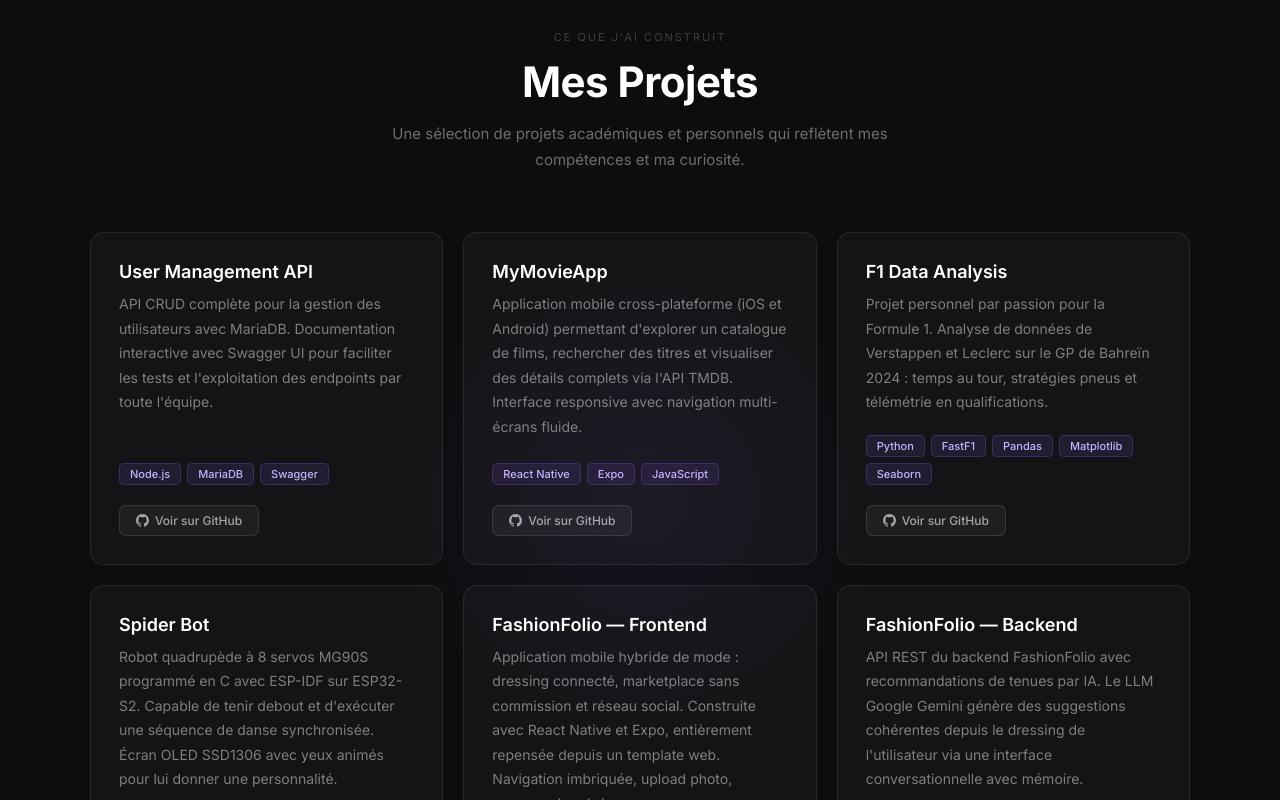
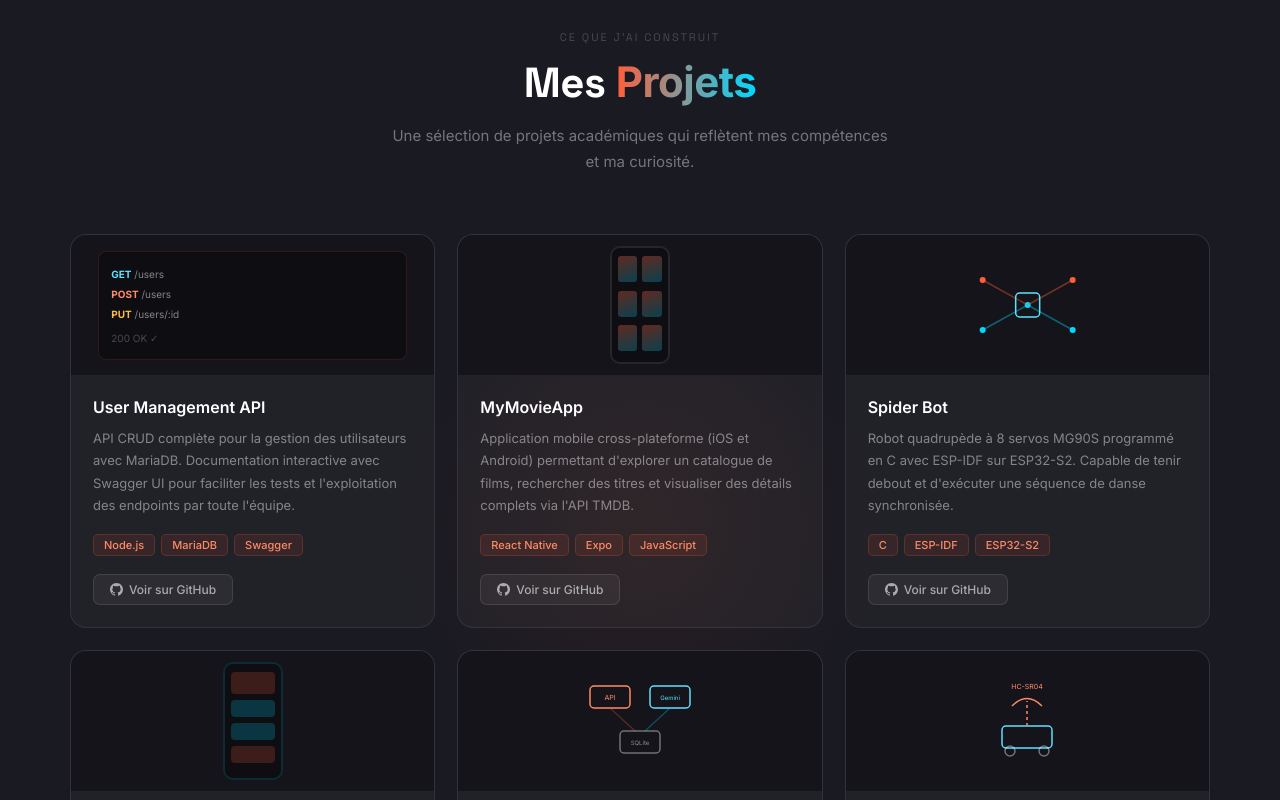
Before and after one commit to przlelia-art/Portfolio, a React (Vite) app: page / in a window 1280 px wide. Shown: the part 1900-2700 px from the top of the page. Built offline with nearby package versions, Linux system fonts and the light colour scheme.

Commit message:
feat(about andproject): change the design and add project

```diff
--- a/src/components/Projects.jsx
+++ b/src/components/Projects.jsx
@@ -4,46 +4,194 @@
   {
     id: 1,
     title: "User Management API",
-    description: "API CRUD complète pour la gestion des utilisateurs avec MariaDB. Documentation interactive avec Swagger UI pour faciliter les tests et l'exploitation des endpoints par toute l'équipe.",
+    description:
+      "API CRUD complète pour la gestion des utilisateurs avec MariaDB. Documentation interactive avec Swagger UI pour faciliter les tests et l'exploitation des endpoints par toute l'équipe.",
     technologies: ["Node.js", "MariaDB", "Swagger"],
     githubLink: "https://github.com/przlelia-art/Doc-protocolaire",
+    visual: "api",
   },
   {
     id: 2,
     title: "MyMovieApp",
-    description: "Application mobile cross-plateforme (iOS et Android) permettant d'explorer un catalogue de films, rechercher des titres et visualiser des détails complets via l'API TMDB. Interface responsive avec navigation multi-écrans fluide.",
+    description:
+      "Application mobile cross-plateforme (iOS et Android) permettant d'explorer un catalogue de films, rechercher des titres et visualiser des détails complets via l'API TMDB.",
     technologies: ["React Native", "Expo", "JavaScript"],
     githubLink: "https://github.com/przlelia-art/EtnaFlix",
+    visual: "movie",
   },
   {
     id: 3,
-    title: "F1 Data Analysis",
-    description: "Projet personnel par passion pour la Formule 1. Analyse de données de Verstappen et Leclerc sur le GP de Bahreïn 2024 : temps au tour, stratégies pneus et télémétrie en qualifications.",
-    technologies: ["Python", "FastF1", "Pandas", "Matplotlib", "Seaborn"],
-    githubLink: "https://github.com/przlelia-art/f1-data-analysis",
+    title: "Spider Bot",
+    description:
+      "Robot quadrupède à 8 servos MG90S programmé en C avec ESP-IDF sur ESP32-S2. Capable de tenir debout et d'exécuter une séquence de danse synchronisée.",
+    technologies: ["C", "ESP-IDF", "ESP32-S2"],
+    githubLink: "https://github.com/przlelia-art",
+    visual: "spider",
   },
   {
     id: 4,
-    title: "Spider Bot",
-    description: "Robot quadrupède à 8 servos MG90S programmé en C avec ESP-IDF sur ESP32-S2. Capable de tenir debout et d'exécuter une séquence de danse synchronisée. Écran OLED SSD1306 avec yeux animés pour lui donner une personnalité.",
-    technologies: ["C", "ESP-IDF", "ESP32-S2", "LEDC PWM", "I2C", "OLED"],
+    title: "FashionFolio — Frontend",
+    description:
+      "Application mobile hybride de mode : dressing connecté, marketplace sans commission et réseau social. Construite avec React Native et Expo.",
+    technologies: ["React Native", "Expo", "JWT"],
     githubLink: "https://github.com/przlelia-art",
+    visual: "fashion",
   },
   {
     id: 5,
-    title: "FashionFolio — Frontend",
-    description: "Application mobile hybride de mode : dressing connecté, marketplace sans commission et réseau social. Construite avec React Native et Expo, entièrement repensée depuis un template web. Navigation imbriquée, upload photo, messagerie privée.",
-    technologies: ["React Native", "Expo", "FastAPI", "React Navigation", "JWT"],
+    title: "FashionFolio — Backend",
+    description:
+      "API REST avec recommandations de tenues par IA. Le LLM Google Gemini génère des suggestions cohérentes depuis le dressing de l'utilisateur.",
+    technologies: ["FastAPI", "SQLite", "Google Gemini"],
     githubLink: "https://github.com/przlelia-art",
+    visual: "db",
   },
   {
     id: 6,
-    title: "FashionFolio — Backend",
-    description: "API REST du backend FashionFolio avec recommandations de tenues par IA. Le LLM Google Gemini génère des suggestions cohérentes depuis le dressing de l'utilisateur via une interface conversationnelle avec mémoire.",
-    technologies: ["Python", "FastAPI", "SQLite", "Google Gemini", "JWT", "Pydantic"],
+    title: "Robot Voiture",
+    description:
+      "Robot autonome avec évitement d'obstacles (Arduino Uno, L298N, HC-SR04). Progressive speed reduction et bonus servo-scan ajoutés.",
+    technologies: ["Arduino", "HC-SR04", "L298N"],
     githubLink: "https://github.com/przlelia-art",
+    visual: "car",
   },
 ];
+
+function ProjectVisual({ type }) {
+  if (type === "api") {
+    return (
+      <div
+        style={{
+          width: "85%",
+          height: "78%",
+          background: "#0d0d12",
+          borderRadius: "8px",
+          border: "1px solid rgba(255,94,58,0.15)",
+          padding: "12px",
+          fontFamily: "monospace",
+          fontSize: "10px",
+          lineHeight: "2",
+        }}
+      >
+        <div>
+          <span style={{ color: "#5ce1ff", fontWeight: "bold" }}>GET</span>{" "}
+          <span style={{ color: "rgba(255,255,255,0.5)" }}>/users</span>
+        </div>
+        <div>
+          <span style={{ color: "#ff8a65", fontWeight: "bold" }}>POST</span>{" "}
+          <span style={{ color: "rgba(255,255,255,0.5)" }}>/users</span>
+        </div>
+        <div>
+          <span style={{ color: "#ffbd44", fontWeight: "bold" }}>PUT</span>{" "}
+          <span style={{ color: "rgba(255,255,255,0.5)" }}>/users/:id</span>
+        </div>
+        <div style={{ color: "rgba(255,255,255,0.25)", marginTop: "4px" }}>
+          200 OK ✓
+        </div>
+      </div>
+    );
+  }
+
+  if (type === "movie") {
+    return (
+      <div
+        style={{
+          width: "60px",
+          height: "118px",
+          background: "#0d0d12",
+          borderRadius: "10px",
+          border: "2px solid rgba(255,255,255,0.1)",
+          padding: "8px 6px",
+          display: "grid",
+          gridTemplateColumns: "1fr 1fr",
+          gap: "5px",
+        }}
+      >
+        {[...Array(6)].map((_, i) => (
+          <div
+            key={i}
+            style={{
+              height: "26px",
+              borderRadius: "3px",
+              background:
+                "linear-gradient(160deg, rgba(255,94,58,0.35), rgba(0,217,255,0.25))",
+            }}
+          />
+        ))}
+      </div>
+    );
+  }
+
+  if (type === "spider") {
+    return (
+      <svg width="100%" height="100%" viewBox="0 0 300 140">
+        <circle cx="150" cy="70" r="3" fill="#00d9ff" />
+        <circle cx="105" cy="45" r="3" fill="#ff5e3a" />
+        <circle cx="195" cy="45" r="3" fill="#ff5e3a" />
+        <circle cx="105" cy="95" r="3" fill="#00d9ff" />
+        <circle cx="195" cy="95" r="3" fill="#00d9ff" />
+        <line x1="150" y1="70" x2="105" y2="45" stroke="rgba(255,94,58,0.4)" strokeWidth="1.5" />
+        <line x1="150" y1="70" x2="195" y2="45" stroke="rgba(255,94,58,0.4)" strokeWidth="1.5" />
+        <line x1="150" y1="70" x2="105" y2="95" stroke="rgba(0,217,255,0.4)" strokeWidth="1.5" />
+        <line x1="150" y1="70" x2="195" y2="95" stroke="rgba(0,217,255,0.4)" strokeWidth="1.5" />
+        <rect x="138" y="58" width="24" height="24" rx="4" fill="none" stroke="#5ce1ff" strokeWidth="1.5" />
+      </svg>
+    );
+  }
+
+  if (type === "fashion") {
+    return (
+      <div
+        style={{
+          width: "60px",
+          height: "118px",
+          background: "#0d0d12",
+          borderRadius: "10px",
+          border: "2px solid rgba(0,217,255,0.15)",
+          padding: "8px 6px",
+          display: "flex",
+          flexDirection: "column",
+          gap: "6px",
+        }}
+      >
+        <div style={{ height: "22px", borderRadius: "4px", background: "rgba(255,94,58,0.2)" }} />
+        <div style={{ height: "17px", borderRadius: "4px", background: "rgba(0,217,255,0.2)" }} />
+        <div style={{ height: "17px", borderRadius: "4px", background: "rgba(0,217,255,0.2)" }} />
+        <div style={{ height: "17px", borderRadius: "4px", background: "rgba(255,94,58,0.2)" }} />
+      </div>
+    );
+  }
+
+  if (type === "db") {
+    return (
+      <svg width="130" height="100" viewBox="0 0 120 100">
+        <rect x="10" y="15" width="40" height="22" rx="4" fill="none" stroke="#ff8a65" strokeWidth="1.5" />
+        <text x="30" y="29" fontSize="7" fill="#ff8a65" textAnchor="middle" fontFamily="monospace">API</text>
+        <rect x="70" y="15" width="40" height="22" rx="4" fill="none" stroke="#5ce1ff" strokeWidth="1.5" />
+        <text x="90" y="29" fontSize="6" fill="#5ce1ff" textAnchor="middle" fontFamily="monospace">Gemini</text>
+        <rect x="40" y="60" width="40" height="22" rx="4" fill="none" stroke="rgba(255,255,255,0.4)" strokeWidth="1.5" />
+        <text x="60" y="74" fontSize="6" fill="rgba(255,255,255,0.5)" textAnchor="middle" fontFamily="monospace">SQLite</text>
+        <line x1="30" y1="37" x2="55" y2="60" stroke="rgba(255,94,58,0.3)" strokeWidth="1.2" />
+        <line x1="90" y1="37" x2="65" y2="60" stroke="rgba(0,217,255,0.3)" strokeWidth="1.2" />
+      </svg>
+    );
+  }
+
+  if (type === "car") {
+    return (
+      <svg width="140" height="100" viewBox="0 0 130 100">
+        <rect x="40" y="55" width="50" height="22" rx="4" fill="none" stroke="#5ce1ff" strokeWidth="1.5" />
+        <circle cx="48" cy="80" r="5" fill="none" stroke="rgba(255,255,255,0.4)" strokeWidth="1.5" />
+        <circle cx="82" cy="80" r="5" fill="none" stroke="rgba(255,255,255,0.4)" strokeWidth="1.5" />
+        <path d="M 65 55 L 65 30" stroke="#ff8a65" strokeWidth="1.5" strokeDasharray="3 3" />
+        <path d="M 50 35 Q 65 20, 80 35" fill="none" stroke="#ff8a65" strokeWidth="1.5" />
+        <text x="65" y="18" fontSize="7" fill="#ff8a65" textAnchor="middle" fontFamily="monospace">HC-SR04</text>
+      </svg>
+    );
+  }
+
+  return null;
+}
 
 function Projects() {
   const [hoveredCard, setHoveredCard] = React.useState(null);
@@ -51,63 +199,69 @@
   return (
     <>
       <style>{`
-        @import url('https://fonts.googleapis.com/css2?family=Inter:wght@300;400;500;600;700&display=swap');
+        @import url('https://fonts.googleapis.com/css2?family=Space+Grotesk:wght@400;500;600;700;800&family=Inter:wght@300;400;500&display=swap');
 
         #projects * {
           box-sizing: border-box;
           font-family: 'Inter', sans-serif;
         }
 
-        .project-card {
+        .project-card-v2 {
           background: rgba(255,255,255,0.03);
           border: 1px solid rgba(255,255,255,0.08);
-          border-radius: 14px;
-          padding: 28px;
+          border-radius: 16px;
+          overflow: hidden;
           transition: all 0.3s ease;
-          cursor: default;
           display: flex;
           flex-direction: column;
         }
 
-        .project-card:hover {
+        .project-card-v2:hover {
           background: rgba(255,255,255,0.05);
-          border-color: rgba(139,92,246,0.3);
+          border-color: rgba(255,94,58,0.25);
           transform: translateY(-6px);
           box-shadow: 0 20px 40px rgba(0,0,0,0.3);
         }
 
-        .project-title {
-          font-size: 18px;
+        .project-visual-wrap {
+          height: 140px;
+          background: #14141a;
+          display: flex;
+          align-items: center;
+          justify-content: center;
+          flex-shrink: 0;
+        }
+
+        .project-body-v2 { padding: 22px; display: flex; flex-direction: column; flex: 1; }
+
+        .project-title-v2 {
+          font-family: 'Space Grotesk', sans-serif;
+          font-size: 16px;
           font-weight: 600;
           color: #ffffff;
           margin-bottom: 10px;
-          transition: color 0.2s;
         }
 
-        .project-card:hover .project-title {
-          color: #a78bfa;
+        .project-desc-v2 {
+          font-size: 13px;
+          color: rgba(255,255,255,0.45);
+          line-height: 1.7;
+          flex: 1;
+          margin-bottom: 18px;
         }
 
-        .project-desc {
-          font-size: 14px;
-          color: rgba(255,255,255,0.45);
-          line-height: 1.75;
-          flex: 1;
-          margin-bottom: 20px;
-        }
-
-        .tech-tag {
+        .tech-tag-v2 {
           display: inline-block;
           padding: 3px 10px;
-          background: rgba(139,92,246,0.12);
-          border: 1px solid rgba(139,92,246,0.25);
-          color: #c4b5fd;
+          background: rgba(255,94,58,0.1);
+          border: 1px solid rgba(255,94,58,0.2);
+          color: #ff8a65;
           border-radius: 5px;
           font-size: 11px;
           font-weight: 500;
         }
 
-        .github-btn {
+        .github-btn-v2 {
           display: inline-flex;
           align-items: center;
           gap: 6px;
@@ -120,28 +274,28 @@
           font-weight: 500;
           text-decoration: none;
           transition: all 0.2s ease;
+          align-self: flex-start;
         }
 
-        .github-btn:hover {
+        .github-btn-v2:hover {
           background: rgba(255,255,255,0.08);
           color: white;
           border-color: rgba(255,255,255,0.2);
         }
 
-        @media (max-width: 768px) {
-          .projects-grid {
-            grid-template-columns: 1fr !important;
-          }
-          .projects-title {
-            font-size: 32px !important;
-          }
+        @media (max-width: 900px) {
+          .projects-grid-v2 { grid-template-columns: repeat(2, 1fr) !important; }
+        }
+        @media (max-width: 600px) {
+          .projects-grid-v2 { grid-template-columns: 1fr !important; }
+          .projects-title-v2 { font-size: 32px !important; }
         }
       `}</style>
 
       <section
         id="projects"
         style={{
-          background: "#0d0d0f",
+          background: "#1a1a22",
           minHeight: "100vh",
           padding: "100px 60px",
           position: "relative",
@@ -149,65 +303,104 @@
         }}
       >
         {/* Halo d'ambiance */}
-        <div style={{
-          position: "absolute", width: "500px", height: "500px", borderRadius: "50%",
-          background: "radial-gradient(circle, rgba(139,92,246,0.07) 0%, transparent 70%)",
-          top: "50%", left: "50%", transform: "translate(-50%, -50%)",
-          pointerEvents: "none",
-        }} />
+        <div
+          style={{
+            position: "absolute",
+            width: "500px",
+            height: "500px",
+            borderRadius: "50%",
+            background: "radial-gradient(circle, rgba(255,94,58,0.07) 0%, transparent 70%)",
+            top: "50%",
+            left: "50%",
+            transform: "translate(-50%, -50%)",
+            pointerEvents: "none",
+          }}
+        />
 
-        <div style={{ maxWidth: "1100px", margin: "0 auto", position: "relative", zIndex: 1 }}>
-
+        <div style={{ maxWidth: "1140px", margin: "0 auto", position: "relative", zIndex: 1 }}>
           {/* Titre */}
           <div style={{ textAlign: "center", marginBottom: "60px" }}>
-            <p style={{ fontSize: "11px", color: "rgba(255,255,255,0.2)", letterSpacing: "2px", textTransform: "uppercase", marginBottom: "12px" }}>
+            <p
+              style={{
+                fontFamily: "'Space Grotesk', sans-serif",
+                fontSize: "11px",
+                color: "rgba(255,255,255,0.2)",
+                letterSpacing: "2px",
+                textTransform: "uppercase",
+                marginBottom: "12px",
+              }}
+            >
               Ce que j'ai construit
             </p>
             <h2
-              className="projects-title"
-              style={{ fontSize: "42px", fontWeight: "700", color: "#ffffff", marginBottom: "14px", letterSpacing: "-0.5px" }}
+              className="projects-title-v2"
+              style={{
+                fontFamily: "'Space Grotesk', sans-serif",
+                fontSize: "42px",
+                fontWeight: "700",
+                color: "#ffffff",
+                marginBottom: "14px",
+                letterSpacing: "-0.5px",
+              }}
             >
-              Mes Projets
+              Mes <span style={{
+                background: "linear-gradient(90deg, #ff5e3a, #00d9ff)",
+                WebkitBackgroundClip: "text",
+                WebkitTextFillColor: "transparent",
+                backgroundClip: "text",
+              }}>Projets</span>
             </h2>
-            <p style={{ fontSize: "15px", color: "rgba(255,255,255,0.4)", maxWidth: "500px", margin: "0 auto", lineHeight: "1.7" }}>
-              Une sélection de projets académiques et personnels qui reflètent mes compétences et ma curiosité.
+            <p
+              style={{
+                fontSize: "15px",
+                color: "rgba(255,255,255,0.4)",
+                maxWidth: "500px",
+                margin: "0 auto",
+                lineHeight: "1.7",
+              }}
+            >
+              Une sélection de projets académiques qui reflètent mes compétences et ma curiosité.
             </p>
           </div>
 
           {/* Grille */}
           <div
-            className="projects-grid"
+            className="projects-grid-v2"
             style={{
               display: "grid",
               gridTemplateColumns: "repeat(3, 1fr)",
-              gap: "20px",
+              gap: "22px",
             }}
           >
             {projects.map((project) => (
               <div
                 key={project.id}
-                className="project-card"
+                className="project-card-v2"
                 onMouseEnter={() => setHoveredCard(project.id)}
                 onMouseLeave={() => setHoveredCard(null)}
               >
-                <h3 className="project-title">{project.title}</h3>
-                <p className="project-desc">{project.description}</p>
-
-                <div style={{ display: "flex", flexWrap: "wrap", gap: "6px", marginBottom: "20px" }}>
-                  {project.technologies.map((tech, i) => (
-                    <span key={i} className="tech-tag">{tech}</span>
-                  ))}
+                <div className="project-visual-wrap">
+                  <ProjectVisual type={project.visual} />
                 </div>
 
-                <div>
+                <div className="project-body-v2">
+                  <h3 className="project-title-v2">{project.title}</h3>
+                  <p className="project-desc-v2">{project.description}</p>
+
+                  <div style={{ display: "flex", flexWrap: "wrap", gap: "6px", marginBottom: "18px" }}>
+                    {project.technologies.map((tech, i) => (
+                      <span key={i} className="tech-tag-v2">{tech}</span>
+                    ))}
+                  </div>
+
                   <a
                     href={project.githubLink}
                     target="_blank"
                     rel="noopener noreferrer"
-                    className="github-btn"
+                    className="github-btn-v2"
                   >
                     <svg width="13" height="13" fill="currentColor" viewBox="0 0 24 24">
-                      <path d="M12 0c-6.626 0-12 5.373-12 12 0 5.302 3.438 9.8 8.207 11.387.599.111.793-.261.793-.577v-2.234c-3.338.726-4.033-1.416-4.033-1.416-.546-1.387-1.333-1.756-1.333-1.756-1.089-.745.083-.729.083-.729 1.205.084 1.839 1.237 1.839 1.237 1.07 1.834 2.807 1.304 3.492.997.107-.775.418-1.305.762-1.604-2.665-.305-5.467-1.334-5.467-5.931 0-1.311.469-2.381 1.236-3.221-.124-.303-.535-1.524.117-3.176 0 0 1.008-.322 3.301 1.23.957-.266 1.983-.399 3.003-.404 1.02.005 2.047.138 3.006.404 2.291-1.552 3.297-1.23 3.297-1.23.653 1.653.242 2.874.118 3.176.77.84 1.235 1.911 1.235 3.221 0 4.609-2.807 5.624-5.479 5.921.43.372.823 1.102.823 2.222v3.293c0 .319.192.694.801.576 4.765-1.589 8.199-6.086 8.199-11.386 0-6.627-5.373-12-12-12z"/>
+                      <path d="M12 0c-6.626 0-12 5.373-12 12 0 5.302 3.438 9.8 8.207 11.387.599.111.793-.261.793-.577v-2.234c-3.338.726-4.033-1.416-4.033-1.416-.546-1.387-1.333-1.756-1.333-1.756-1.089-.745.083-.729.083-.729 1.205.084 1.839 1.237 1.839 1.237 1.07 1.834 2.807 1.304 3.492.997.107-.775.418-1.305.762-1.604-2.665-.305-5.467-1.334-5.467-5.931 0-1.311.469-2.381 1.236-3.221-.124-.303-.535-1.524.117-3.176 0 0 1.008-.322 3.301 1.23.957-.266 1.983-.399 3.003-.404 1.02.005 2.047.138 3.006.404 2.291-1.552 3.297-1.23 3.297-1.23.653 1.653.242 2.874.118 3.176.77.84 1.235 1.911 1.235 3.221 0 4.609-2.807 5.624-5.479 5.921.43.372.823 1.102.823 2.222v3.293c0 .319.192.694.801.576 4.765-1.589 8.199-6.086 8.199-11.386 0-6.627-5.373-12-12-12z" />
                     </svg>
                     Voir sur GitHub
                   </a>
```
Also changed, not shown: src/components/About.jsx (+25 -5 lines).
